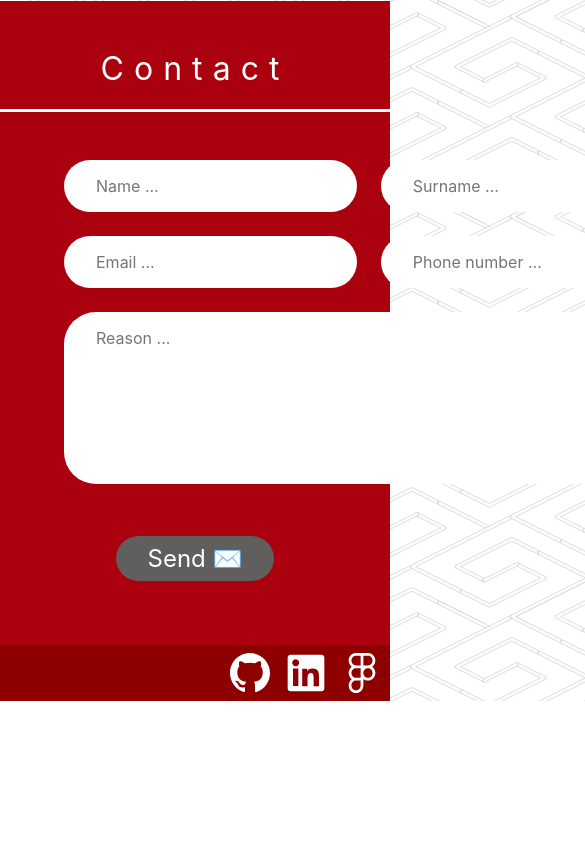
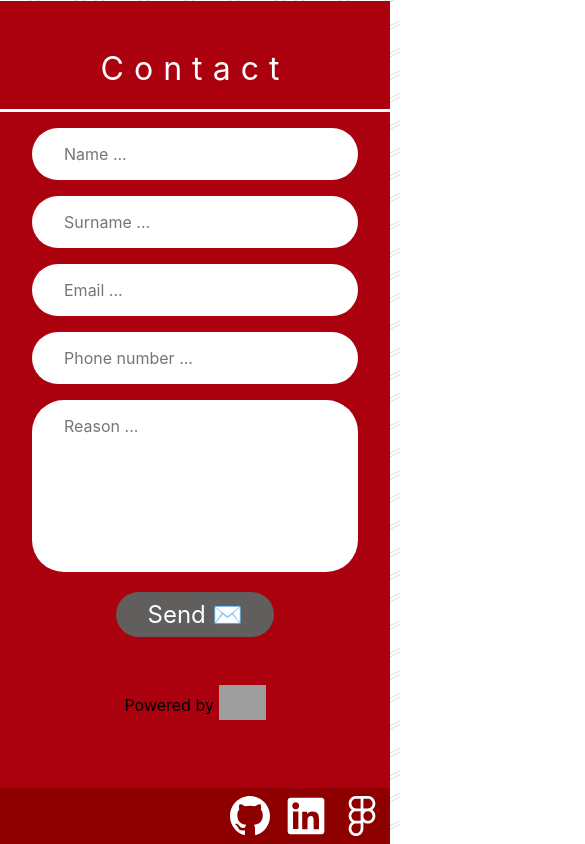
Before and after one commit to smolto/personal-portfolio, a React (Create React App) app: page / in a window 390 px wide. Shown: the part 777-1621 px from the top of the page, 585 px wide, since content can reach past the window. Before the commit the page ends 1478 px from the top, so only its background shows below. Built offline with nearby package versions, Linux system fonts and the light colour scheme; grey boxes are pictures that could not be loaded.

Commit message:
Home page casi terminada al completo

```diff
--- a/src/components/ContactForm/ContactForm.css
+++ b/src/components/ContactForm/ContactForm.css
@@ -13,7 +13,7 @@
 }
 
 .contact-wrapper__grid {
-  margin: 3rem 4rem;
+  margin: 1rem 4rem;
   display: grid;
   grid-template-columns: repeat(2, 1fr);
   grid-gap: 1.5rem;
@@ -27,3 +27,28 @@
   display: flex;
   justify-content: center;
 }
+
+.formsubmit_info {
+  margin-top: 3rem;
+  display: flex;
+  align-items: center;
+  justify-content: center;
+}
+
+.formsubmit_info span{
+  margin-right: 5px;
+}
+
+@media (max-width: 539px) {
+  .contact-wrapper__grid {
+    margin: 1rem 2rem;
+    display: flex;
+    flex-direction: column;
+    grid-gap: 0rem;
+  }
+
+  .contact-wrapper__grid input{
+    flex-grow: 1;
+    margin-bottom: 1rem;
+  }
+}
--- a/src/components/ContactForm/ContactForm.jsx
+++ b/src/components/ContactForm/ContactForm.jsx
@@ -1,43 +1,61 @@
+import { useState } from 'react'
+
 import 'src/components/ContactForm/ContactForm.css'
 
 import Input from 'src/components/Input/Input'
 
 const ContactForm = () => {
+  const [name, setName] = useState('');
+  const [surname, setSurname] = useState('');
+  const [email, setEmail] = useState('');
+  const [phone, setPhone] = useState('');
+  const [reason, setReason] = useState('');
+
   return (
     <div className="contact-wrapper">
       <div className="contact-wrapper__title">
         <h1>Contact</h1>
       </div>
-      <form>
+      <form target="_blank" action="https://formsubmit.co/santiagomoltomartinez@gmail.com	" method="POST">
         <div className="contact-wrapper__grid">
           <Input
             type={`text`}
-            value={``}
+            name={`name`}
+            value={name}
+            onChange={setName}
             placeholder={`Name ...`}
             cssClass={`input medium-text`}
           />
           <Input
             type={`text`}
-            value={``}
+            name={`surname`}
+            value={surname}
+            onChange={setSurname}
             placeholder={`Surname ...`}
             cssClass={`input medium-text`}
           />
           <Input
             type={`email`}
-            value={``}
+            name={`email`}
+            value={email}
+            onChange={setEmail}
             placeholder={`Email ...`}
             cssClass={`input medium-text`}
           />
           <Input
             type={`number`}
-            value={``}
+            name={`phone`}
+            value={phone}
+            onChange={setPhone}
             placeholder={`Phone number ...`}
             cssClass={`input medium-text`}
           />
           <div className="col-2">
             <Input
               type={`textarea`}
-              value={``}
+              name={`reason`}
+              value={reason}
+              onChange={setReason}
               placeholder={`Reason ...`}
               cssClass={`input medium-text`}
             />
@@ -50,6 +68,12 @@
             cssClass={`btn tertiary large-text`}
           />
         </div>
+        <div className="formsubmit_info">
+          <span>Powered by</span>
+          <a target="_blank" href="https://formsubmit.co/?utm_source=formsubmit.co&amp;utm_medium=site%20link&amp;utm_campaign=submission%20page">
+            <img height="35px" src="https://formsubmit.co/image/logo.png" alt="FormSubmit logo" />
+          </a>
+        </div>
       </form>
     </div>
   )
--- a/src/components/Input/Input.css
+++ b/src/components/Input/Input.css
@@ -7,12 +7,19 @@
   -o-border-radius: 9999px;
   border: none;
   padding-left: 2rem;
+  transition: all;
+  -webkit-transition: all;
+  -moz-transition: all;
+  -ms-transition: all;
+  -o-transition: all;
+  transition-duration: .10s;
 }
 
 .input:focus {
   outline: none;
-  /* box-shadow: 1px 1px 7px 0px #000; */
-  border-style: dashed;
+  box-shadow: 1px 1px 7px 0px #000;
+  /* border-style: dashed; */
+  background: #ededed;
 }
 
 .textarea {
@@ -21,14 +28,21 @@
   -moz-border-radius: 2rem;
   -ms-border-radius: 2rem;
   -o-border-radius: 2rem;
+  transition: .25s;
+  transition-duration: .10s;
   resize: none;
   padding: 1rem 0.8rem;
   padding-left: 2rem;
   padding-right: 2rem;
   width: 100%;
+  -webkit-transition: .25s;
+  -moz-transition: .25s;
+  -ms-transition: .25s;
+  -o-transition: .25s;
 }
 
 .textarea:focus {
-  outline: none;
+  /* outline: none; */
+  background: #ededed;
   box-shadow: 1px 1px 7px 0px #000;
 }
--- a/src/components/Input/Input.jsx
+++ b/src/components/Input/Input.jsx
@@ -1,23 +1,26 @@
 import 'src/components/Input/Input.css'
 
-const Input = ({ type, value, placeholder, cssClass, name }) => {
+const Input = ({ type, value, placeholder, cssClass, name, onChange }) => {
 
   if (type !== 'textarea')
     return (
       <input
         className={`${cssClass}`}
+        name={name}
         type={type}
         value={value}
         placeholder={placeholder}
-        name={name}
+        onChange={(e) => onChange(e.target.value)}
       />
     )
   else
     return (
       <textarea
+        className={`textarea ${cssClass}`}
         name={name}
-        className={`textarea ${cssClass}`}
+        value={value}
         placeholder={placeholder}
+        onChange={(e) => onChange(e.target.value)}
         cols="20"
         rows="7"
       />
```
